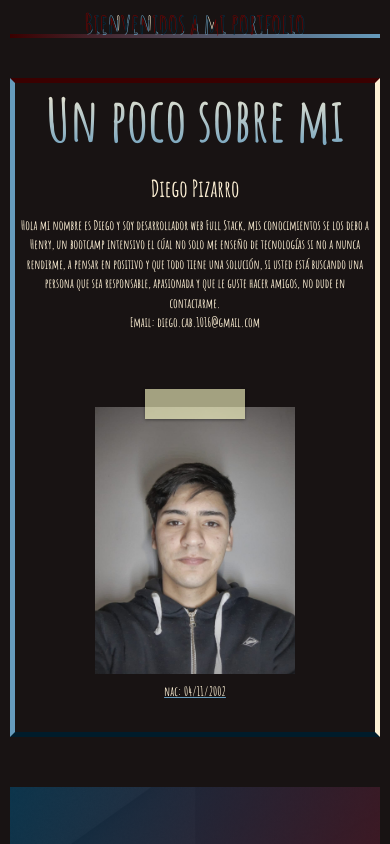
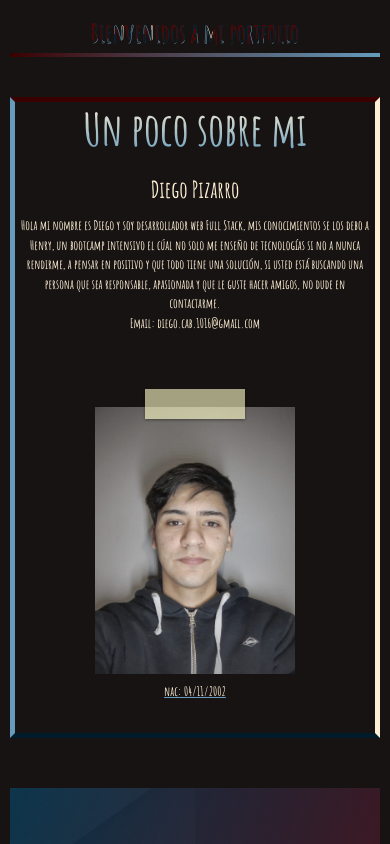
Before and after one commit to diegop1zarro/Portfolio, a React (Create React App) app: page / in a window 390 px wide. Shown: the top 844 px of the page. Built offline with nearby package versions, Linux system fonts and the light colour scheme; a web font is replaced by a local one.

Commit message:
responsive titles

```diff
--- a/src/Components/About/About.css
+++ b/src/Components/About/About.css
@@ -85,7 +85,7 @@ font-size: 60px;
     .About img{
         width: 200px;
     }
-    h2{
-        font-size: 50px;
+   .About h2{
+        font-size: 45px;
     }
 }
```
Also changed, not shown: src/Components/All/All.css.
